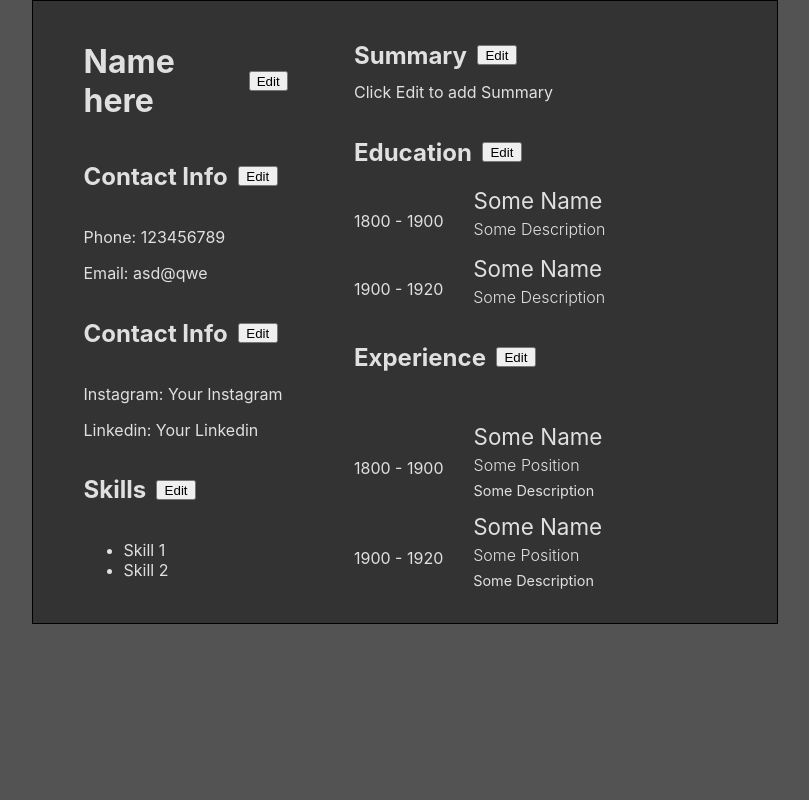
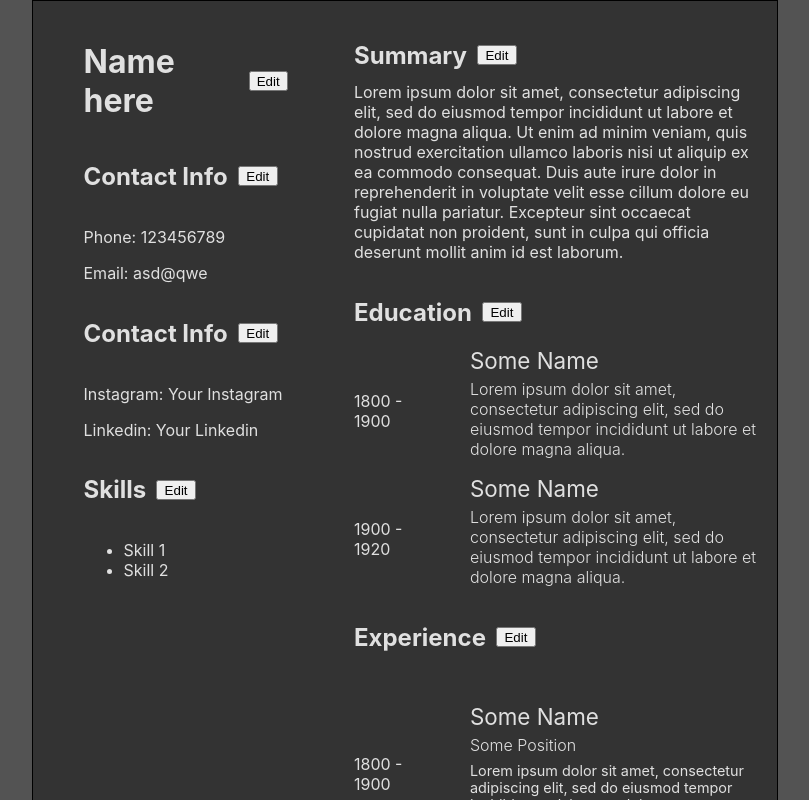
Before and after one commit to pbaki/cv-app, a React (Create React App) app: page / in a window 1280 px wide. Shown: the top 800 px of the page, without its empty margins (235-1044 px from the left). Built offline with nearby package versions, Linux system fonts and the light colour scheme.

Commit message:
Dymmu description content added

```diff
--- a/src/components/education.js
+++ b/src/components/education.js
@@ -86,13 +86,17 @@
           key={uuid()}
           educationTime={"1800 - 1900"}
           schoolName={"Some Name"}
-          description={"Some Description"}
+          description={
+            "Lorem ipsum dolor sit amet, consectetur adipiscing elit, sed do eiusmod tempor incididunt ut labore et dolore magna aliqua."
+          }
         />,
         <EducationCard
           key={uuid()}
           educationTime={"1900 - 1920"}
           schoolName={"Some Name"}
-          description={"Some Description"}
+          description={
+            "Lorem ipsum dolor sit amet, consectetur adipiscing elit, sed do eiusmod tempor incididunt ut labore et dolore magna aliqua."
+          }
         />,
       ]),
         (this.displayData = [
@@ -101,13 +105,17 @@
             key={uuid()}
             educationTime={"1800 - 1900"}
             schoolName={"Some Name"}
-            description={"Some Description"}
+            description={
+              "Lorem ipsum dolor sit amet, consectetur adipiscing elit, sed do eiusmod tempor incididunt ut labore et dolore magna aliqua."
+            }
           />,
           <EducationCard
             key={uuid()}
             educationTime={"1900 - 1920"}
             schoolName={"Some Name"}
-            description={"Some Description"}
+            description={
+              "Lorem ipsum dolor sit amet, consectetur adipiscing elit, sed do eiusmod tempor incididunt ut labore et dolore magna aliqua."
+            }
           />,
         ]);
       this.setState({
--- a/src/components/experience.js
+++ b/src/components/experience.js
@@ -90,14 +90,18 @@
           experienceTime={"1800 - 1900"}
           companyName={"Some Name"}
           companyPosition={"Some Position"}
-          companyDescription={"Some Description"}
+          companyDescription={
+            "Lorem ipsum dolor sit amet, consectetur adipiscing elit, sed do eiusmod tempor incididunt ut labore et dolore magna aliqua."
+          }
         />,
         <ExperienceCard
           key={uuid()}
           experienceTime={"1900 - 1920"}
           companyName={"Some Name"}
           companyPosition={"Some Position"}
-          companyDescription={"Some Description"}
+          companyDescription={
+            "Lorem ipsum dolor sit amet, consectetur adipiscing elit, sed do eiusmod tempor incididunt ut labore et dolore magna aliqua."
+          }
         />,
       ]),
         (this.displayData = [
@@ -107,14 +111,18 @@
             experienceTime={"1800 - 1900"}
             companyName={"Some Name"}
             companyPosition={"Some Position"}
-            companyDescription={"Some Description"}
+            companyDescription={
+              "Lorem ipsum dolor sit amet, consectetur adipiscing elit, sed do eiusmod tempor incididunt ut labore et dolore magna aliqua."
+            }
           />,
           <ExperienceCard
             key={uuid()}
             experienceTime={"1900 - 1920"}
             companyName={"Some Name"}
             companyPosition={"Some Position"}
-            companyDescription={"Some Description"}
+            companyDescription={
+              "Lorem ipsum dolor sit amet, consectetur adipiscing elit, sed do eiusmod tempor incididunt ut labore et dolore magna aliqua."
+            }
           />,
         ]);
       this.setState({
--- a/src/components/summary.js
+++ b/src/components/summary.js
@@ -27,7 +27,7 @@
           summaryText={
             this.textToEdit !== ""
               ? this.textToEdit
-              : "Click Edit to add Summary"
+              : "Lorem ipsum dolor sit amet, consectetur adipiscing elit, sed do eiusmod tempor incididunt ut labore et dolore magna aliqua. Ut enim ad minim veniam, quis nostrud exercitation ullamco laboris nisi ut aliquip ex ea commodo consequat. Duis aute irure dolor in reprehenderit in voluptate velit esse cillum dolore eu fugiat nulla pariatur. Excepteur sint occaecat cupidatat non proident, sunt in culpa qui officia deserunt mollit anim id est laborum."
           }
         />
       );
@@ -106,7 +106,7 @@
             defaultValue={
               this.props.textToEdit !== ""
                 ? this.props.textToEdit
-                : "Click Edit to add Summary"
+                : "Lorem ipsum dolor sit amet, consectetur adipiscing elit, sed do eiusmod tempor incididunt ut labore et dolore magna aliqua. Ut enim ad minim veniam, quis nostrud exercitation ullamco laboris nisi ut aliquip ex ea commodo consequat. Duis aute irure dolor in reprehenderit in voluptate velit esse cillum dolore eu fugiat nulla pariatur. Excepteur sint occaecat cupidatat non proident, sunt in culpa qui officia deserunt mollit anim id est laborum."
             }
           ></textarea>
           <div className="editSummaryButtons">
```
